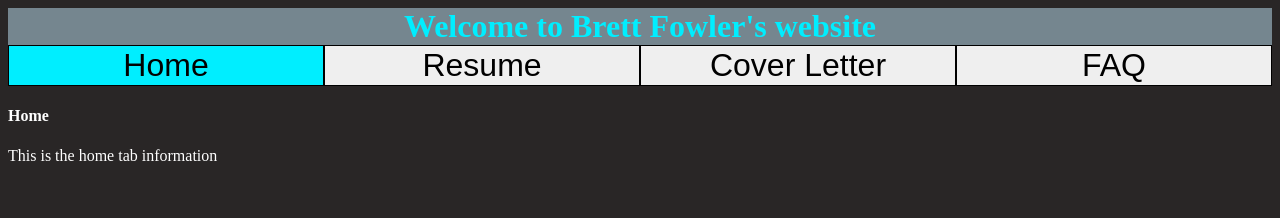
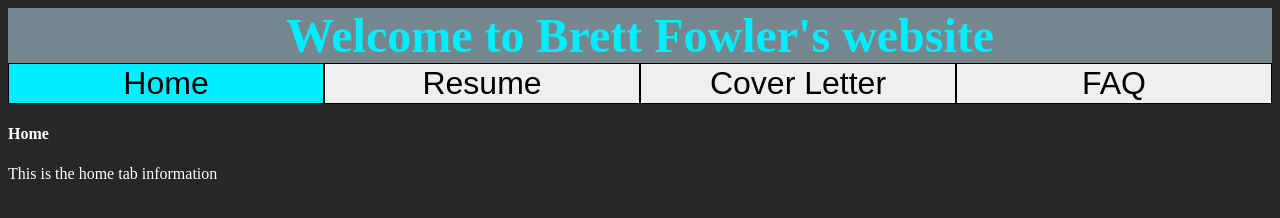
Before and after one commit to b16fowler/b16fowler.github.io, a website: page index.html in a window 1280 px wide. Drawn offline with Linux system fonts and the light colour scheme.

Commit message:
Header css change

```diff
--- a/src/index.css
+++ b/src/index.css
@@ -7,7 +7,7 @@
   background-color: #75868f;
   color: #00eeff;
   text-align: center;
-  font-size: 32px;
+  font-size: 48px;
   margin: 0%;
   padding: 0%;
 }
```
